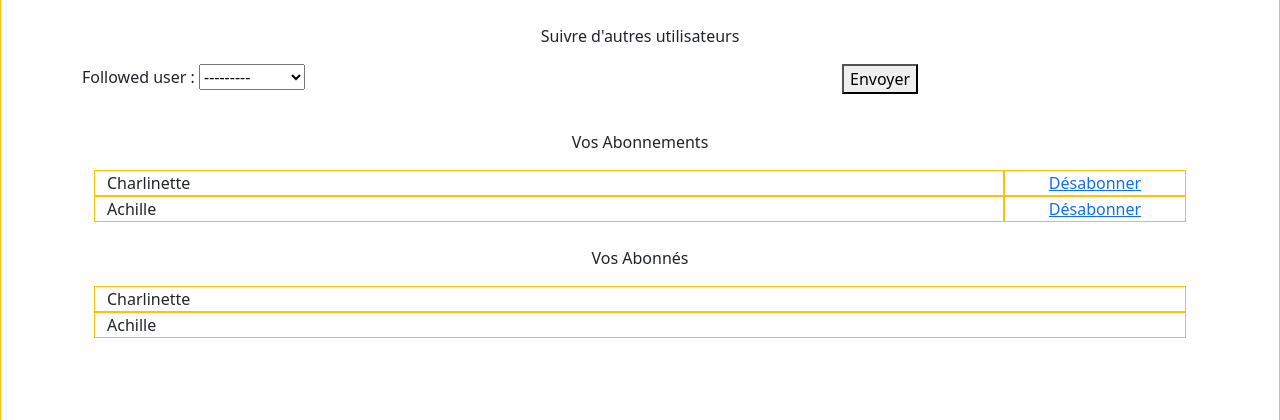
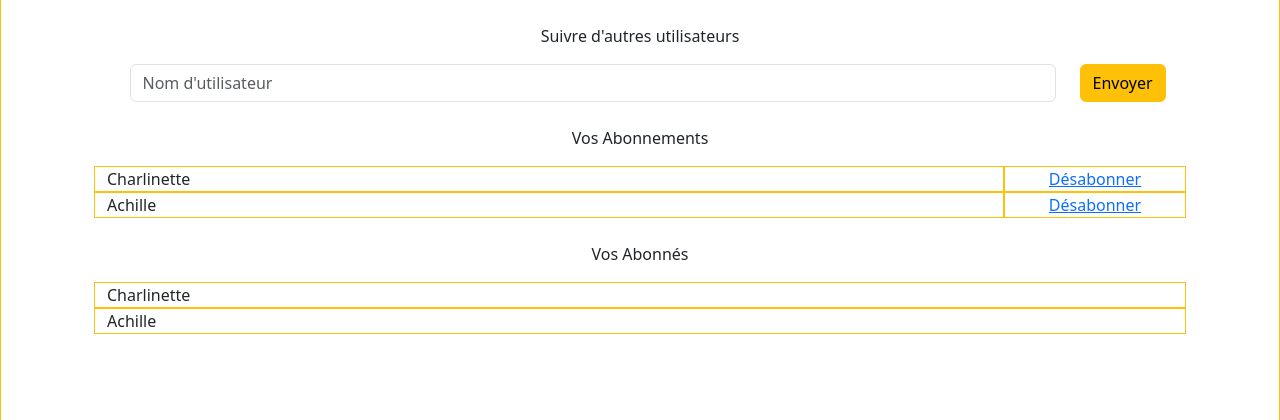
Before and after one commit to Thorrien/LITRevu, a Django app: page /review/follow/ in a window 1280 px wide. Shown: the part 105-525 px from the top of the page. Run offline with Django 5.2, Linux system fonts and the light colour scheme; a user stored in the database is signed in; data comes from the database, SQL or seed files in the repository; both versions use the stored data as it was after the commit; some libraries are stand-ins or nearby versions.

Commit message:
Mise en forme de la page d'abonnement et refonte du formulaire

```diff
--- a/litrevu/application/forms.py
+++ b/litrevu/application/forms.py
@@ -1,7 +1,7 @@
 from application.models import Ticket, Review, UserFollows
 from django import forms
 from django.core.validators import MinValueValidator, MaxValueValidator
-
+from authentication.models import User
 
 class NewTicket(forms.ModelForm):
     class Meta:
@@ -15,11 +15,16 @@ class NewReview(forms.ModelForm):
         model = Review
         fields = '__all__'
 
+class FollowUserForm(forms.Form):
+    username = forms.CharField(label='Nom d\'utilisateur')
 
-class UserFollowsForm(forms.ModelForm):
-    class Meta:
-        model = UserFollows
-        fields = ['followed_user']
+    def clean_username(self):
+        username = self.cleaned_data['username']
+        try:
+            User.objects.get(username=username)
+        except User.DoesNotExist:
+            raise forms.ValidationError("Cet utilisateur n'existe pas.")
+        return username
 
 
 class SearchUserForm(forms.Form):
--- a/litrevu/application/templates/follow.html
+++ b/litrevu/application/templates/follow.html
@@ -7,13 +7,15 @@
     </div>
     <div>
         <form method="POST">
-            <div class='row'>
-                <div class="col-md-8">
+            <div class='row  d-flex justify-content-center'>
+                <div class="col-md-10 ">
                     {% csrf_token %}
-                    {{ form.as_p }}
+                    <div class="input-group">
+                        <input type="text" class="form-control" id="{{ form.username.id_for_label }}" name="{{ form.username.html_name }}" placeholder="{{ form.username.label }}">
+                    </div>
                 </div>
-                <div class="col-md-4">
-                    <button type="submit">Envoyer</button>
+                <div class="col-md-1">
+                    <button class='btn btn-warning' type="submit">Envoyer</button>
                 </div >
                 {{message}}
             </div>
@@ -34,7 +36,6 @@
                 <div class="col-md-2 border border-warning text-center ">
                     <a href="{% url 'deletefollowUsers' follow.id %}">Désabonner</a>
                 </div >
-                {{message}}
             </div>
             {% endfor %}
         {% else %}
--- a/litrevu/application/views.py
+++ b/litrevu/application/views.py
@@ -2,7 +2,7 @@ from itertools import chain
 from django.shortcuts import render, redirect, get_object_or_404
 from django.contrib.auth.decorators import login_required
 from application.models import Ticket, Review, UserFollows
-from application.forms import NewTicket, NewReview, UserFollowsForm, TicketAndReviewForm
+from application.forms import NewTicket, NewReview, FollowUserForm, TicketAndReviewForm
 from authentication.models import User
 from django.db.models import Q
 
@@ -109,26 +109,26 @@ def review_delete(request, id):
 @login_required
 def add_user_follow(request):
     if request.method == 'POST':
-            form = UserFollowsForm(request.POST)
-            if form.is_valid():
-                followed_user = form.cleaned_data['followed_user']
-
-                if not UserFollows.objects.filter(user=request.user, followed_user=followed_user).exists():
-                    user_follow = form.save(commit=False)
-                    user_follow.user = request.user
-                    user_follow.save()
-                    return redirect('followUsers')
-                else:
-                    form = UserFollowsForm()
-                    user_follows = UserFollows.objects.filter(user=request.user)
-                    return render(request, 'follow.html', {'user_follows': user_follows, 'message': "Vous êtes déjà abonné à cet utilisateur.", 'form': form})
+        form = FollowUserForm(request.POST)
+        if form.is_valid():
+            followed_username = form.cleaned_data['username']
+            followed_user = User.objects.get(username=followed_username)
+            current_user = request.user
+            if current_user != followed_user and not UserFollows.objects.filter(user=request.user, followed_user=followed_user).exists() :
+                UserFollows.objects.get_or_create(user=current_user, followed_user=followed_user)
+                return redirect('followUsers')
+            else:
+                form = FollowUserForm()
+                user_follows = UserFollows.objects.filter(user=request.user)
+                folloded_by = UserFollows.objects.filter(followed_user=request.user)
+                return render(request, 'follow.html', {'user_follows': user_follows, 'folloded_by':folloded_by, 'message': "Vous êtes déjà abonné à cet utilisateur.", 'form': form})
     else:
-        form = UserFollowsForm()
+        form = FollowUserForm()
 
     user_follows = UserFollows.objects.filter(user=request.user)
     folloded_by = UserFollows.objects.filter(followed_user=request.user)
+    return render(request, 'follow.html', {'form': form, 'folloded_by':folloded_by, 'user_follows': user_follows})
 
-    return render(request, 'follow.html', {'form': form, 'folloded_by':folloded_by, 'user_follows': user_follows})
 
 @login_required
 def delete_user_follow(request, id):
```
Also changed, not shown: litrevu/db.sqlite3.
